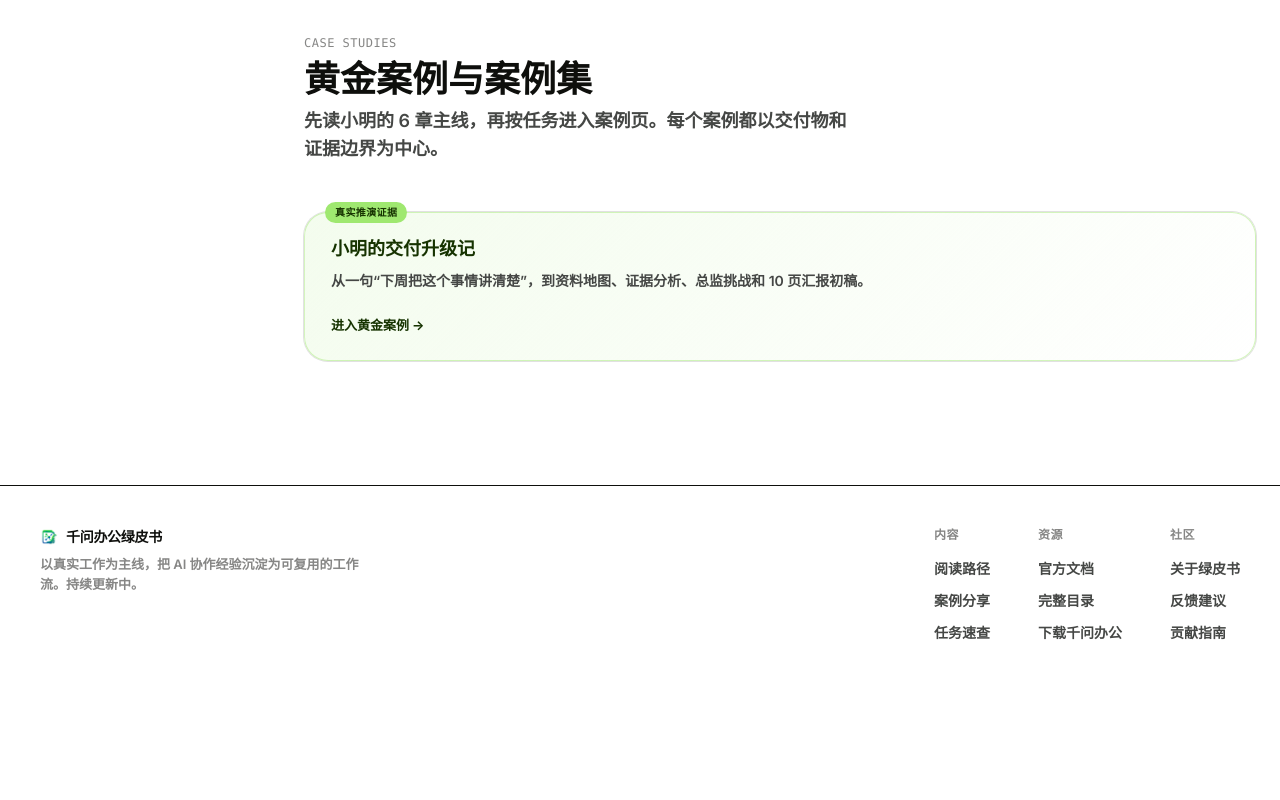
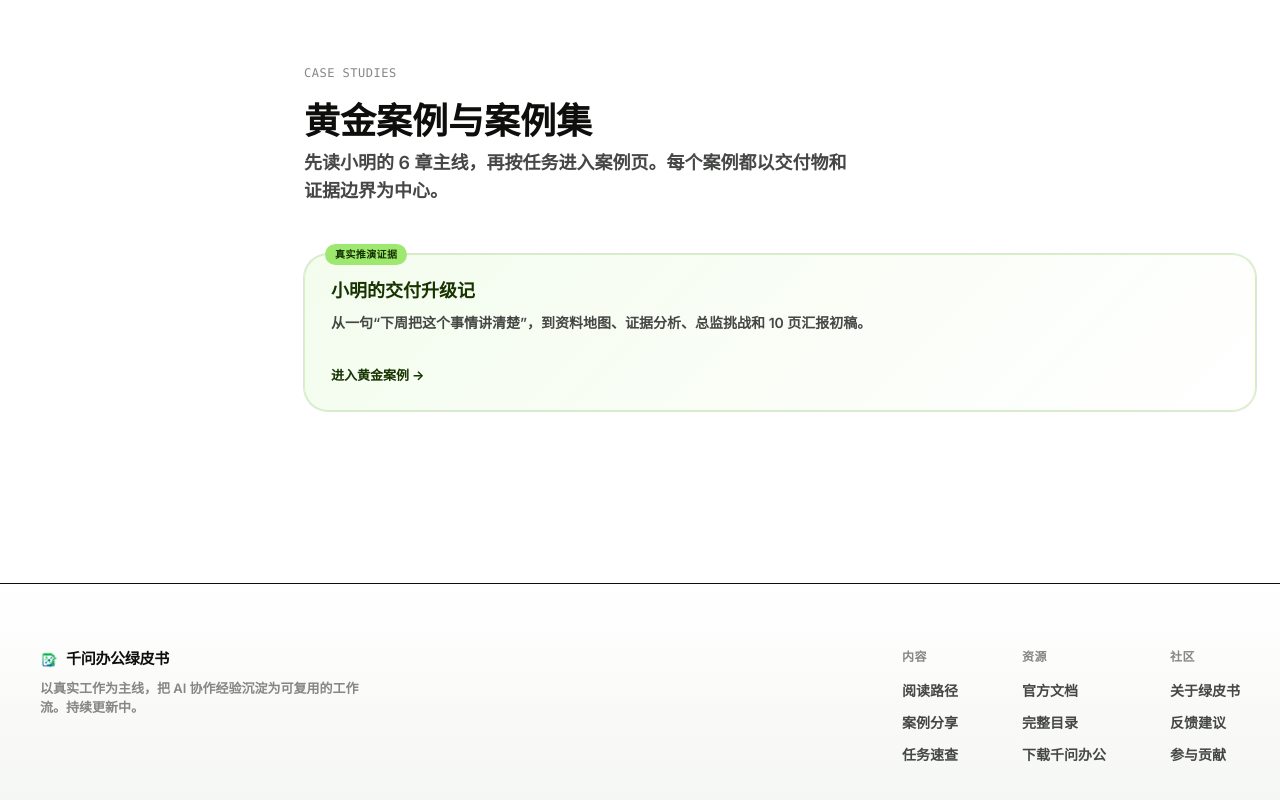
Before and after one commit to vaughan0855/qwenwork-bluebook, a plain HTML site: page index.html in a window 1280 px wide. Shown: the part 1482-2282 px from the top of the page. Before the commit the page ends 2174 px from the top, so only its background shows below. Drawn offline with Linux system fonts and the light colour scheme.

Commit message:
Unify site spacing navigation and footer

```diff
--- a/main.js
+++ b/main.js
@@ -14,6 +14,48 @@
       var isDark=document.body.classList.toggle('dark');
       try{localStorage.setItem('theme',isDark?'dark':'light')}catch(e){}
     });
+  }
+})();
+
+// Canonical site chrome: keep every page on the same navigation and footer
+// while allowing the content pages to remain static and independently linkable.
+(function(){
+  var chevron='<svg class="chevron" viewBox="0 0 16 16" fill="none" stroke="currentColor" stroke-width="1.5" stroke-linecap="round" stroke-linejoin="round" aria-hidden="true"><path d="M6 4l4 4-4 4"/></svg>';
+  var caseItems=[
+    '<li><a href="cases.html">案例 01 · 小明的交付升级记</a><ul class="sidebar-sublist">'+
+      '<li><a href="ch0.html">序章 · 为什么打开千问办公</a></li>'+
+      '<li><a href="ch1.html">第一章 · 先让资料池开口</a></li>'+
+      '<li><a href="ch2.html">第二章 · 这个事情要交付什么</a></li>'+
+      '<li><a href="ch3.html">第三章 · 27 份资料如何变成资料地图</a></li>'+
+      '<li><a href="ch4.html">第四章 · 从数字到证据型结论</a></li>'+
+      '<li><a href="ch5.html">第五章 · 让挑剔总监先来质疑</a></li>'+
+      '<li><a href="ch6.html">第六章 · 人工审定与待确认版</a></li>'+
+    '</ul></li>',
+    '<li><a href="case-prospectus.html">案例 02 · 宇树招股书数据提取与交叉验证</a></li>',
+    '<li><a href="case-short-video.html">案例 03 · 短视频分镜脚本 PPT</a></li>',
+    '<li><a href="case-dashboard.html">案例 04 · 月度经营数据仪表盘</a></li>',
+    '<li><a href="case-competitor-monitor.html">案例 05 · 竞品监控与钉钉推送</a></li>',
+    '<li><a href="case-prd.html">案例 06 · 产品需求到 PRD</a></li>',
+    '<li><a href="case-nda-review.html">案例 07 · NDA 保密协议快速审查</a></li>'
+  ].join('');
+  function group(title,items){
+    return '<div class="sidebar-group"><button class="sidebar-group-title" type="button">'+title+chevron+'</button><ul class="sidebar-group-items">'+items+'</ul></div>';
+  }
+  var sidebarHTML=
+    '<div class="sidebar-header"><a href="index.html" class="sidebar-logo"><img class="brand-logo" src="qwenwork-logo.png" alt="">千问办公绿皮书</a></div>'+
+    '<nav class="sidebar-nav">'+
+      group('开始','<li><a href="index.html">首页</a></li><li><a href="toc.html">完整目录</a></li>')+
+      group('阅读路径','<li><a href="path.html">路径总览</a></li><li><a href="phase-1.html">Phase 1 · 新手入门</a></li><li><a href="phase-2.html">Phase 2 · 核心功能</a></li><li><a href="phase-3.html">Phase 3 · 常见任务与场景实战</a></li>')+
+      group('实战案例分享',caseItems)+
+      group('任务速查','<li><a href="tasks.html">按任务找到入口</a></li>')+
+      group('深度','<li><a href="methodology.html">方法论</a></li><li><a href="about.html">关于绿皮书</a></li>')+
+    '</nav>';
+  var sidebar=document.querySelector('.sidebar');
+  if(sidebar){sidebar.innerHTML=sidebarHTML}
+
+  var footer=document.querySelector('footer.footer');
+  if(footer){
+    footer.innerHTML='<div class="footer-in"><div class="footer-left"><a class="sidebar-logo" href="index.html"><img class="brand-logo" src="qwenwork-logo.png" alt="">千问办公绿皮书</a><p>以真实工作为主线，把 AI 协作经验沉淀为可复用的工作流。持续更新中。</p></div><div class="footer-links"><div class="footer-col"><h5>内容</h5><ul><li><a href="path.html">阅读路径</a></li><li><a href="cases.html">案例分享</a></li><li><a href="tasks.html">任务速查</a></li></ul></div><div class="footer-col"><h5>资源</h5><ul><li><a href="https://learn.qwenwork.host/docs/getting-started/intro.html" target="_blank" rel="noopener">官方文档</a></li><li><a href="toc.html">完整目录</a></li><li><a href="https://qwenwork.cn" target="_blank" rel="noopener">下载千问办公</a></li></ul></div><div class="footer-col"><h5>社区</h5><ul><li><a href="about.html">关于绿皮书</a></li><li><a href="https://github.com/vaughan0855/qwenwork-bluebook/issues" target="_blank" rel="noopener">反馈建议</a></li><li><a href="https://github.com/vaughan0855/qwenwork-bluebook" target="_blank" rel="noopener">参与贡献</a></li></ul></div></div></div>';
   }
 })();
 
--- a/style.css
+++ b/style.css
@@ -15,7 +15,7 @@
   --ring:rgba(14,15,12,.12) 0 0 0 1px;
   --sans:'Inter',-apple-system,BlinkMacSystemFont,'Segoe UI',sans-serif;
   --mono:'SF Mono','Fira Code',ui-monospace,Menlo,monospace;
-  --max:1200px;--py:96px;
+  --max:1200px;--py:96px;--layout-gap:32px;--module-gap:20px;
 }
 html{scroll-behavior:smooth;-webkit-font-smoothing:antialiased}
 body{font-family:var(--sans);color:var(--black);background:var(--white);line-height:1.5;font-weight:600;font-feature-settings:"calt"}
@@ -68,7 +68,7 @@ img{max-width:100%;display:block}
 @keyframes pulse{0%,100%{opacity:1}50%{opacity:.4}}
 .hero h1{font-size:52px;font-weight:900;line-height:0.85;margin-bottom:16px}
 .hero-sub{font-size:20px;font-weight:600;line-height:1.6;color:var(--g600);max-width:560px;margin:0 auto 32px}
-.hero-acts{display:flex;gap:10px;justify-content:center;flex-wrap:wrap}
+.hero-acts{display:flex;gap:16px;justify-content:center;flex-wrap:wrap;margin-top:8px}
 
 /* ===== BUTTONS (Wise pill style) ===== */
 .btn-d{font-family:var(--sans);font-size:18px;font-weight:600;background:var(--wise-green);color:var(--dark-green);border:none;border-radius:9999px;padding:12px 28px;cursor:pointer;transition:transform .15s;text-decoration:none;display:inline-block}
@@ -89,20 +89,20 @@ img{max-width:100%;display:block}
 /* ===== SECTION ===== */
 .sec{max-width:var(--max);margin:0 auto;padding:var(--py) 24px}
 .sec-b{border-top:1px solid var(--black)}
-.sec-label{font-family:var(--mono);font-size:12px;font-weight:500;text-transform:uppercase;letter-spacing:.5px;color:var(--g500);margin-bottom:12px}
+.sec-label{font-family:var(--mono);font-size:12px;font-weight:500;text-transform:uppercase;letter-spacing:.5px;color:var(--g500);margin-bottom:24px}
 .sec-title{font-size:36px;font-weight:900;line-height:0.85;margin-bottom:12px}
 .sec-desc{font-size:18px;font-weight:600;line-height:1.6;color:var(--g600);max-width:560px;margin-bottom:48px}
 
 /* ===== PAGE HEADER (sub pages) ===== */
 .pg-header{max-width:var(--max);margin:0 auto;padding:64px 24px 0}
-.pg-header .sec-label{margin-bottom:28px}
-.pg-header h1{font-size:42px;font-weight:900;line-height:1.05;margin-bottom:18px}
-.pg-header p{font-size:18px;color:var(--g600);line-height:1.6;font-weight:600;max-width:560px;margin-bottom:40px}
+.pg-header .sec-label{margin-bottom:32px}
+.pg-header h1{font-size:42px;font-weight:900;line-height:1.05;margin-bottom:24px}
+.pg-header p{font-size:18px;color:var(--g600);line-height:1.6;font-weight:600;max-width:560px;margin-bottom:48px}
 .breadcrumb{font-size:13px;color:var(--g400);margin-bottom:20px}
 .breadcrumb a{color:var(--g500);font-weight:600}
 
 /* ===== CARDS GRID ===== */
-.card-grid{display:grid;gap:16px}
+.card-grid{display:grid;gap:var(--module-gap)}
 .card-grid.c2{grid-template-columns:repeat(2,1fr)}
 .card-grid.c3{grid-template-columns:repeat(3,1fr)}
 .card-grid.c4{grid-template-columns:repeat(4,1fr)}
@@ -176,7 +176,7 @@ img{max-width:100%;display:block}
 .code-block .cm{color:#666}.code-block .kw{color:#9fe870}.code-block .str{color:#cdffad}.code-block .fn{color:#de1d8d}.code-block .num{color:#e2f6d5}
 
 /* ===== TASK GRID ===== */
-.task-grid{display:grid;grid-template-columns:repeat(3,1fr);gap:12px}
+.task-grid{display:grid;grid-template-columns:repeat(3,1fr);gap:var(--module-gap)}
 .task-item{display:flex;align-items:flex-start;gap:12px;padding:16px;border-radius:30px;box-shadow:var(--ring);transition:box-shadow .15s,transform .15s;cursor:pointer}
 .task-item:hover{box-shadow:var(--card-s);transform:translateY(-2px)}
 .task-icon{width:36px;height:36px;border-radius:10px;display:flex;align-items:center;justify-content:center;font-size:18px;flex-shrink:0;background:var(--light-mint)}
@@ -223,12 +223,27 @@ img{max-width:100%;display:block}
 .cta-acts{display:flex;gap:10px;justify-content:center;position:relative}
 
 /* ===== FOOTER ===== */
-.footer{border-top:1px solid var(--black);padding:40px 24px}
+.footer{border-top:1px solid var(--black);padding:64px 24px 56px;margin-top:48px;background:linear-gradient(180deg,var(--white),var(--g50))}
 .footer-in{max-width:var(--max);margin:0 auto;display:flex;justify-content:space-between;align-items:flex-start;flex-wrap:wrap;gap:32px}
 .footer-left p{font-size:13px;color:var(--g500);margin-top:8px;max-width:320px;line-height:1.5;font-weight:600}
-.footer-links{display:flex;gap:48px}
+.footer-links{display:flex;gap:64px}
 .footer-col h5{font-size:12px;font-weight:600;text-transform:uppercase;letter-spacing:.5px;color:var(--g400);margin-bottom:12px}
 .footer-col ul{list-style:none}.footer-col li{margin-bottom:8px}.footer-col a{font-size:14px;color:var(--g600);font-weight:600}.footer-col a:hover{color:var(--black)}
+
+/* ===== SPACING RHYTHM ===== */
+.sec > .card-grid,.sec > .task-grid,.sec > .tbl-wrap,.sec > .evidence-card,.sec > .method-anchor,.sec > .case-method-board,.sec > .story-bridge{margin-top:var(--layout-gap)}
+.sec > .evidence-card + .card-grid,.sec > .card-grid + .evidence-card{margin-top:48px}
+.card-grid + .card-grid{margin-top:var(--layout-gap)}
+.evidence-card{padding:32px 34px}
+.evidence-card .evidence-grid{gap:16px;margin:24px 0}
+.evidence-card .status-row{gap:12px;margin-top:20px}
+.evidence-card .proof-link{margin-top:20px}
+.evidence-card .btn-d,.evidence-card .btn-g,.card .btn-d,.card .btn-g{margin-top:24px}
+.case-method-grid,.case-deliverables,.decision-grid,.research-grid,.story-bridge{gap:20px}
+.delivery-steps{gap:20px;margin:40px 0 16px}
+.evidence-gallery{margin-top:32px;padding-top:28px}
+.case-detail-hero{gap:32px;margin-bottom:40px}
+.cta-acts{gap:16px;margin-top:24px}
 
 /* ===== RESPONSIVE ===== */
 @media(max-width:1024px){
```
